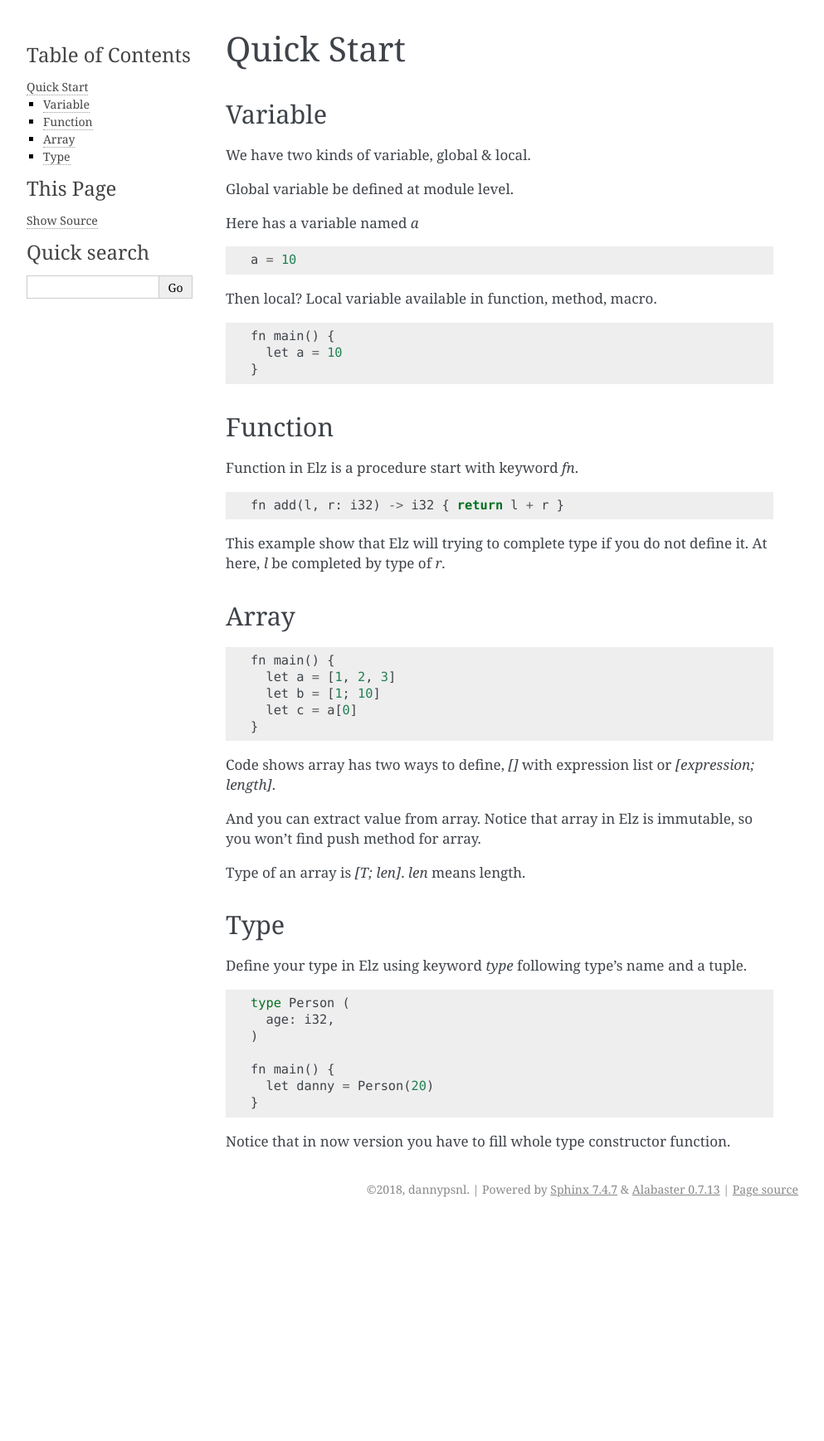
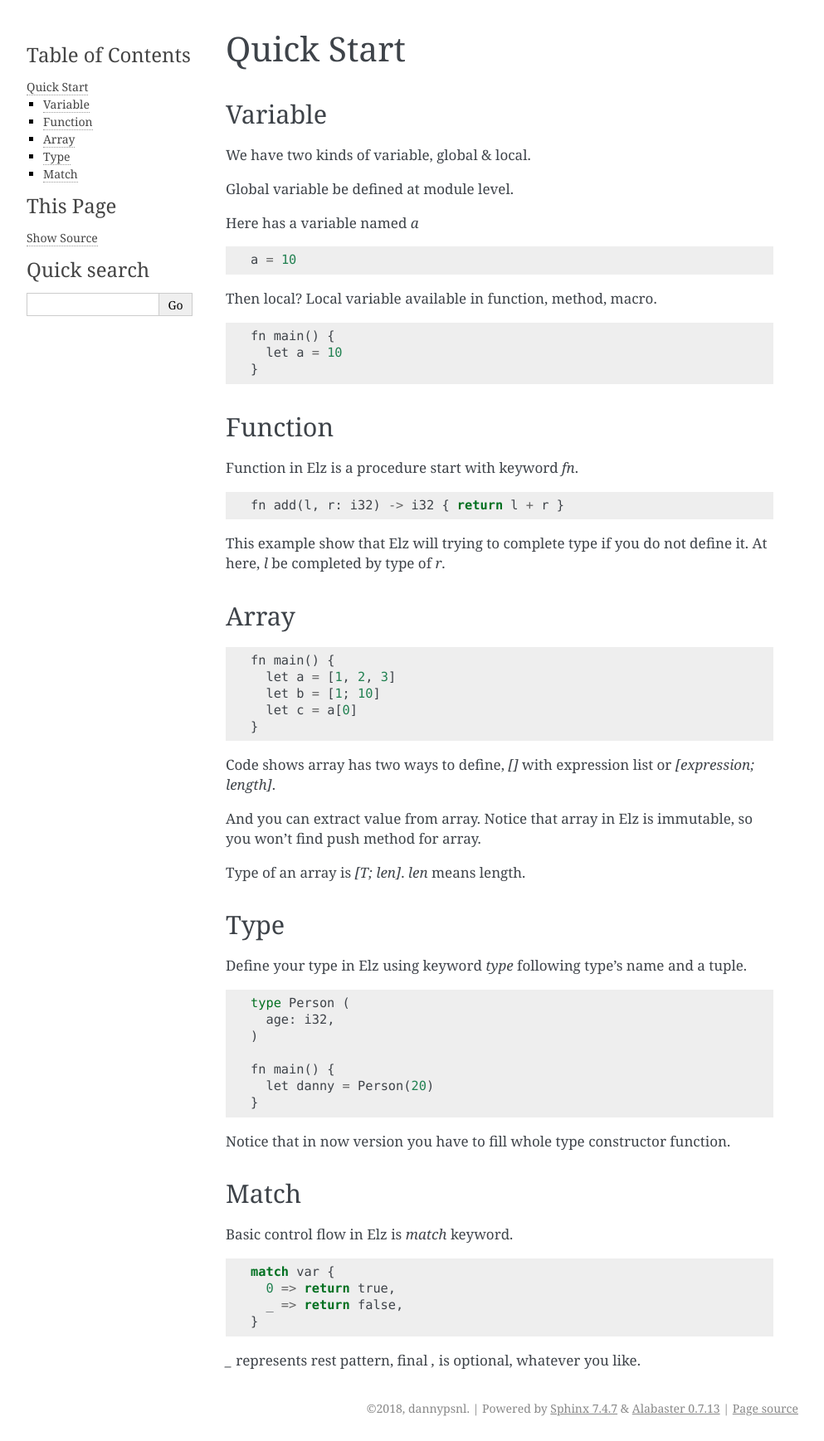
Before and after one commit to dannypsnl/elz, a Sphinx documentation site: the page built from docs/quickstart/index.rst, in a window 1280 px wide. Shown: the whole page at 83% size, without its empty margins (148-1141 px from the left). Built offline with Sphinx 7.4.7, drawn with Linux system fonts in a browser that asks for light colours; before the commit the page ends 1473 px from its top, so only the background shows below that.

Commit message:
docs: add match statement into quickstart

```diff
--- a/docs/quickstart/index.rst
+++ b/docs/quickstart/index.rst
@@ -66,3 +66,17 @@ Define your type in Elz using keyword `type` following type's name and a tuple.
     }
 
 Notice that in now version you have to fill whole type constructor function.
+
+Match
+-----
+
+Basic control flow in Elz is `match` keyword.
+
+.. code::
+
+    match var {
+      0 => return true,
+      _ => return false,
+    }
+
+`_` represents rest pattern, final `,` is optional, whatever you like.
```
